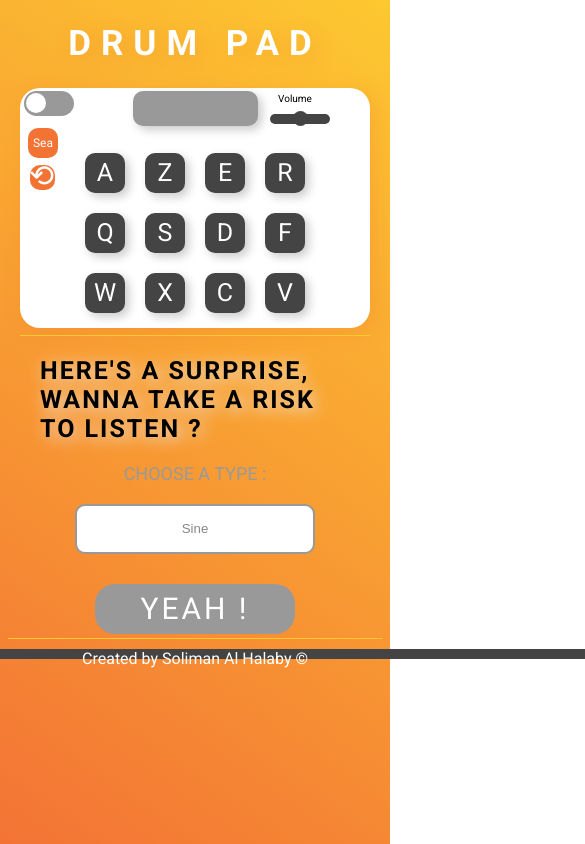
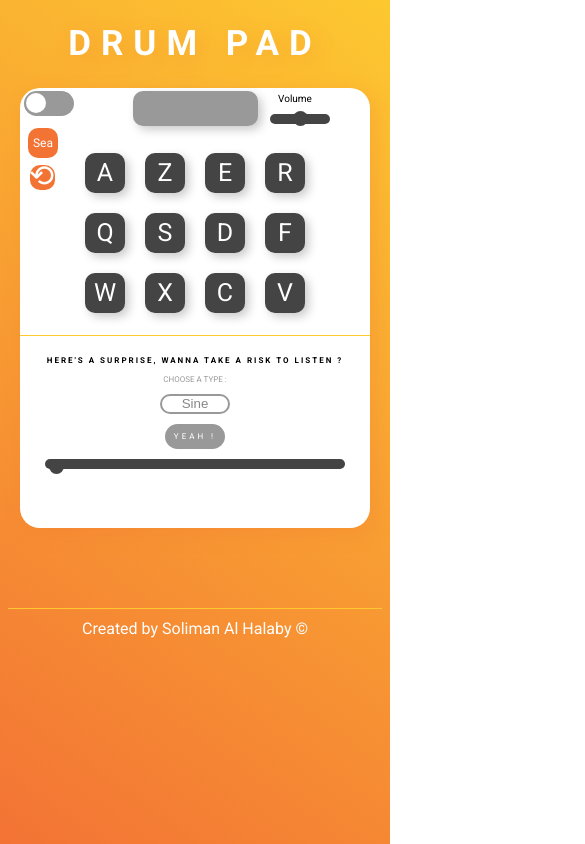
Before and after one commit to Soliman-Halaby/drumPad, a plain HTML site: page index.html in a window 390 px wide. Shown: the top 844 px of the page, 585 px wide, since content can reach past the window. Drawn offline with Linux system fonts and the light colour scheme.

Commit message:
:iphone: New responsive
New responsive including oscillator feature

```diff
--- a/index.html
+++ b/index.html
@@ -44,10 +44,8 @@
 
         <!-- SEA THEME FEATURE -->
         <div class="newTheme"><span class="themeDisplay">Sea</span></div>
-        <div class="replayContainer">
             <div class="replayButton"><span class="repeat">⟲</span></div>
             <span class="loopText"></span>
-        </div>
 
         <!-- OSCILLATOR -->
         <div class="oscillatorContainer">
--- a/main.css
+++ b/main.css
@@ -554,7 +554,7 @@ RESPONSIVE
     .container
     {
         width: 700px;
-        height: 430px;
+        height: 730px;
     }
     .box
     {
@@ -607,7 +607,34 @@ RESPONSIVE
     footer
     {
         position: relative;
-        top: 230px;
+        top: 80px;
+    }
+    .range-slider__rangeOsci
+    {
+        width: 600px;
+    }
+
+    .oscillatorText
+    {
+        font-size: 15px;
+    }
+
+    .oscillatorType, .buttonText
+    {
+        font-size: 10px;
+    }
+
+    .type
+    {
+        width: 130px;
+        height: 25px;
+    }
+
+    .oscillatorButton
+    {
+        width: 100px;
+        height: 50px;
+        margin: 10px;
     }
 }
 
@@ -623,7 +650,7 @@ RESPONSIVE
     .container
     {
         width: 500px;
-        height: 340px;
+        height: 540px;
     }
 
     .box
@@ -682,7 +709,42 @@ RESPONSIVE
     footer
     {
         position: relative;
-        top: 330px;
+        top: 80px;
+    }
+
+    .oscillatorContainer
+    {
+        margin-top: -40px;
+    }
+
+    .range-slider__rangeOsci
+    {
+        width: 400px;
+    }
+
+    .oscillatorText, .buttonText
+    {
+        font-size: 11px;
+    }
+
+    .oscillatorType
+    {
+        margin-top: -10px;
+        font-size: 10px;
+    }
+
+    .type
+    {
+        margin-top: 10px;
+        width: 130px;
+        height: 25px;
+    }
+
+    .oscillatorButton
+    {
+        width: 80px;
+        height: 40px;
+        margin: 10px;
     }
 }
 
@@ -711,7 +773,7 @@ RESPONSIVE
     .container
     {
         width: 350px;
-        height: 240px;
+        height: 440px;
     }
 
     .box
@@ -792,6 +854,46 @@ RESPONSIVE
     footer
     {
         position: relative;
-        top: 310px;
+        top: 80px;
     }
+
+    .oscillatorContainer
+    {
+        margin-top: 0px;
+    }
+
+    .range-slider__rangeOsci
+    {
+        width: 300px;
+    }
+
+    .oscillatorText, .buttonText
+    {
+        font-size: 8px;
+    }
+
+    .oscillatorType
+    {
+        margin-top: -10px;
+        font-size: 8px;
+    }
+
+    .type
+    {
+        width: 70px;
+        height: 20px;
+    }
+
+    .oscillatorButton
+    {
+        width: 60px;
+        height: 25px;
+        margin: 10px;
+    }
+
+    .hertzDisplay
+    {
+        font-size: 15px;
+    }
+
 }
--- a/script.js
+++ b/script.js
@@ -260,6 +260,8 @@ const oscillatorType = document.querySelector('.type')
 const hertzDisplay = document.querySelector('.hertzDisplay')
 const hertzInput = document.querySelector('.hertzInput')
 let buttonText = document.querySelector('.buttonText')
+
+// Create a contextAudio
 const audioContext = new (window.AudioContext || window.webkitAudioContext)();
 const oscillator = audioContext.createOscillator()
 
@@ -275,8 +277,6 @@ oscillatorButton.addEventListener('click', () =>
     let buttonContent = buttonText.textContent
     if(buttonContent == 'Yeah !')
     {
-        // Create a contextAudio
-
         // Create oscillator node
         oscillator.type = oscillatorType.value
         oscillator.frequency.value = hertzInput.value; // valeur en hertz
@@ -286,7 +286,6 @@ oscillatorButton.addEventListener('click', () =>
     else if(buttonContent == 'mute')
     {
         buttonText.textContent = 'Yeah !'
-        console.log('miam')
         oscillator.disconnect(audioContext.destination)
     }
 })
```
